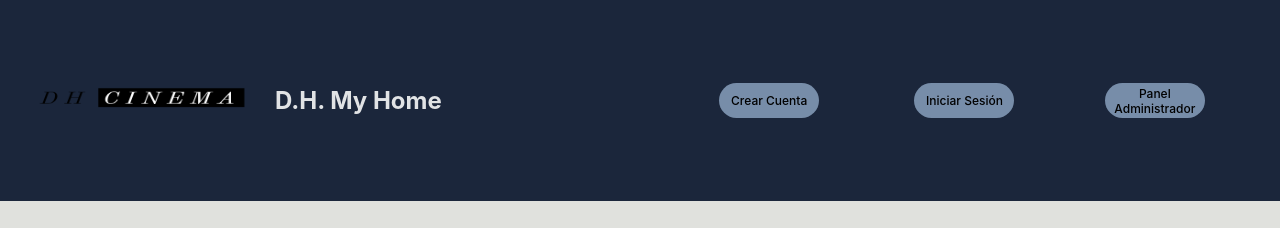
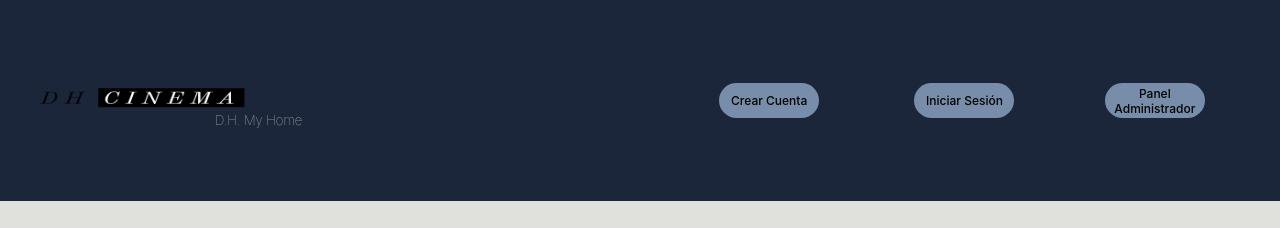
Before and after one commit to GustavoDago/DHCinema, a React (Vite) app in the folder cine-front/: page / in a window 1280 px wide. Shown: the top 228 px of the page. Built offline with nearby package versions, Linux system fonts and the light colour scheme; no server answers.

Commit message:
Ultimos detalles del front

```diff
--- a/cine-front/src/index.css
+++ b/cine-front/src/index.css
@@ -30,6 +30,7 @@ input[type="number"]::-webkit-outer-spin-button {
 
 .main-content{
   min-height: 100vh;
+  padding-top:230px;
 }
 
 html,body{
@@ -41,6 +42,7 @@ html,body{
   flex-direction: column;
   height: 100%;
 }
+
 
 a {
   font-weight: 500;
@@ -110,11 +112,15 @@ header{
   align-items: center;
   margin-bottom: 8vh;
   background-color: #1B263B;
-  position: sticky;
+  position: fixed;
+  z-index: 100;
+  width: 100%;
 }
 
-#slogan{
+.slogan{
   position: relative;
+  font-size: small;
+  font-weight: 100;
   top: 20px;
   right: 60px;
 }
@@ -205,6 +211,10 @@ footer{
 .iconosFooter{
   padding-right: 10px;
   padding-top: 25px;
+}
+
+.iconosFooter svg{
+  width: 6%;
 }
 
 .iconosFooter img {
@@ -410,7 +420,7 @@ footer{
   height: 100%;
   position: relative;
   text-align: center;
-  z-index: 999;
+  z-index: 99;
 }
 
 /** Seccion de vista de detalles **/
```
Also changed, not shown: cine-front/public/descarga.jpg (added).
